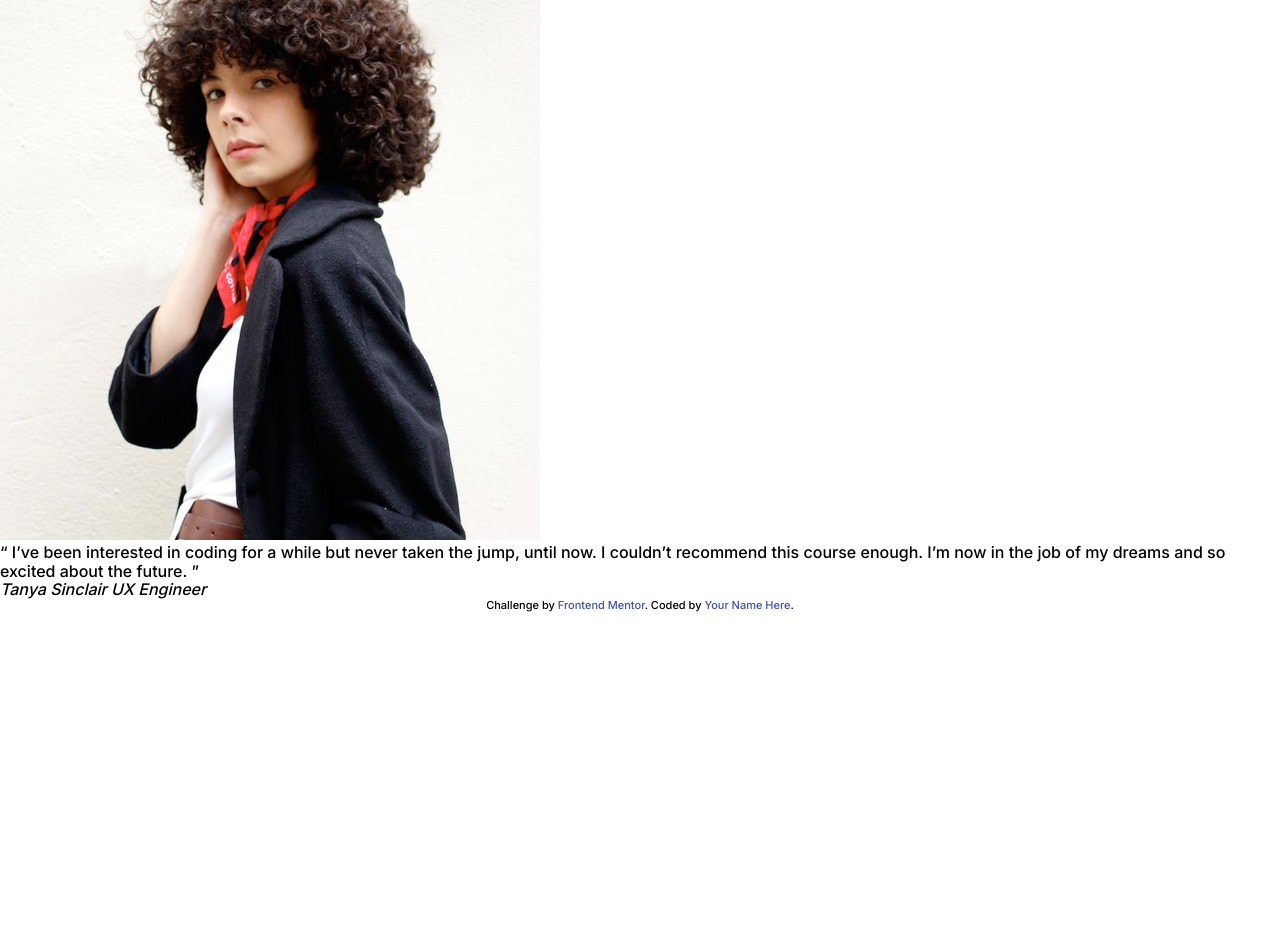
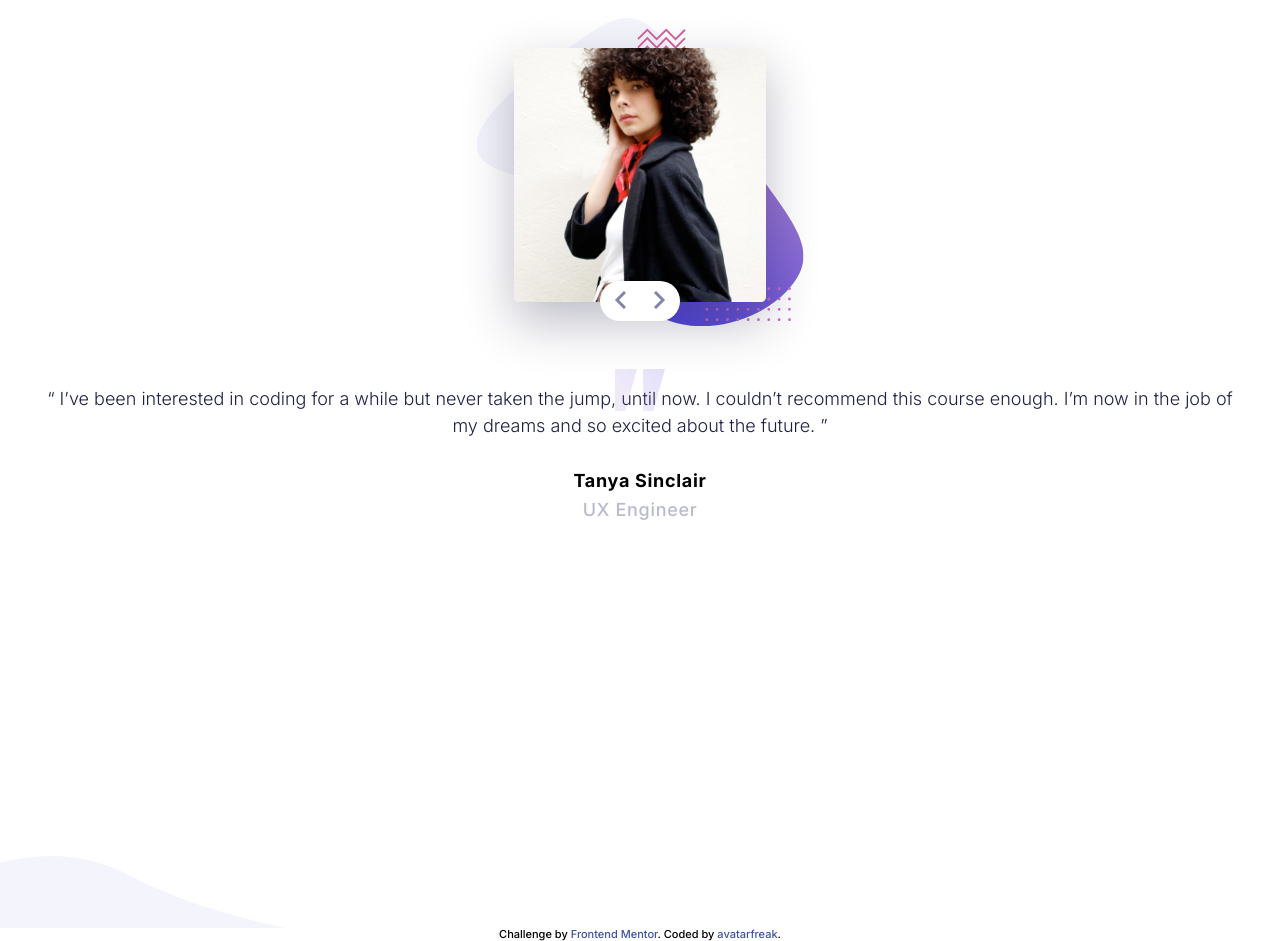
Before and after one commit to avatarfreak/frontend-coding-bootcamp, a plain HTML site: page index.html in a window 1280 px wide. Before the commit the page ends 800 px from the top, so only its background shows below. Drawn offline with Linux system fonts and the light colour scheme.

Commit message:
adding box class

```diff
--- a/css/main.css
+++ b/css/main.css
@@ -2,6 +2,11 @@
 :root {
   --clr-primary-100: hsl(240, 18%, 77%);
   --clr-primary-110: hsl(240, 38%, 20%);
+
+  --fs-size-sm: 0.875rem;
+  --fs-size-md: 1.125rem;
+  --fs-size-lg: 2rem;
+
   --fw-weight-thin: 300;
   --fw-weight-medium: 500;
   --fw-weight-bold: 700;
@@ -16,8 +21,10 @@
 }
 body {
   margin: 0 auto;
-  min-height: 100vh;
+  height: 100%;
   font-family: "Inter", sans-serif;
+  font-size: var(--fs-size-sm);
+  text-align: center;
 }
 
 img {
@@ -29,9 +36,135 @@ a {
   text-decoration: none;
 }
 
-ul {
-  list-style-type: none;
+figure {
+  position: relative;
+  margin-bottom: 5rem;
+  margin-top: 3rem;
+  height: 100vh;
 }
+
+figure::before {
+  content: "";
+  position: absolute;
+  top: 0;
+  left: 50%;
+  transform: translateX(-50%);
+  margin-top: -2rem;
+  background: url("../images/pattern-bg.svg");
+  background-repeat: no-repeat;
+  background-size: cover;
+  width: 328px;
+  height: 308px;
+  z-index: -1;
+}
+
+figure::before {
+  content: "";
+  position: absolute;
+  top: 0;
+  left: 50%;
+  transform: translateX(-50%);
+  margin-top: -1.9rem;
+  background: url("../images/pattern-bg.svg");
+  background-repeat: no-repeat;
+  background-size: cover;
+  width: 327px;
+  height: 308px;
+  z-index: -1;
+}
+
+figure::after {
+  content: "";
+  position: absolute;
+  left: 0;
+  bottom: -5rem;
+  background: url("../images/pattern-curve.svg");
+  background-repeat: no-repeat;
+  background-size: cover;
+  width: 287px;
+  height: 72px;
+  z-index: -1;
+}
+
+.slider-img {
+  display: inline-block;
+  width: 252px;
+  height: 254px;
+  box-shadow: 0 20px 50px hsla(240, 37%, 20%, 0.3);
+  border-radius: 5px;
+}
+
+.box {
+  position: relative;
+}
+
+button {
+  margin: 0;
+  border: 0;
+  background: transparent;
+  cursor: pointer;
+}
+
+.direction {
+  width: 80px;
+  height: 40px;
+  background: #fff;
+  border-radius: 1.5rem;
+  position: absolute;
+  bottom: 0;
+  left: 50%;
+  transform: translateX(-50%);
+  margin-bottom: -1rem;
+  display: flex;
+  justify-content: space-around;
+  align-items: center;
+}
+
+blockquote {
+  margin-top: 5rem;
+  margin-left: 2rem;
+  margin-right: 2rem;
+  position: relative;
+}
+
+blockquote::before {
+  content: "";
+  position: absolute;
+  top: -1rem;
+  left: 50%;
+  transform: translateX(-50%);
+  background: url("../images/pattern-quotes.svg");
+  background-repeat: no-repeat;
+  background-size: contain;
+  height: 60px;
+  width: 50px;
+}
+
+blockquote p {
+  font-size: var(--fs-size-md);
+  line-height: 1.5;
+  font-weight: var(--fw-weight-thin);
+  color: var(--clr-primary-110);
+}
+
+cite {
+  font-style: normal;
+  display: block;
+  font-size: var(--fs-size-md);
+  letter-spacing: 0.7px;
+}
+
+cite.name {
+  font-weight: var(--fw-weight-bold);
+  margin-top: 2rem;
+}
+
+cite.designation {
+  color: var(--clr-primary-100);
+  font-weight: var(--fw-weight-medium);
+  padding: 0.5rem;
+}
+
 .visually-hidden {
   clip: rect(0 0 0 0);
   clip-path: inset(50%);
--- a/index.html
+++ b/index.html
@@ -18,7 +18,18 @@
   <main>
     <h1 class="visually-hidden">Testimonials slider</h1>
     <figure>
-      <img src="./images/image-tanya.jpg" alt="Tanya Sinclair">
+      <div class="box">
+        <img src="./images/image-tanya.jpg" alt="Tanya Sinclair" class="slider-img">
+
+        <!-- Button -->
+        <div class="direction">
+          <button class="prev" aria-label="previous"><img src="./images/icon-prev.svg" alt="prev"></button>
+          <button class="next" aria-label="next"><img src="./images/icon-next.svg" alt="next"></button>
+        </div>
+      </div>
+
+
+      <!-- BlockQuote -->
       <blockquote>
         <p class="quote">
           “ I’ve been interested in coding for a while but never taken the jump, until now.
@@ -26,6 +37,8 @@
           excited about the future. ”
         </p>
       </blockquote>
+
+      <!-- figcaption -->
       <figcaption>
         <cite class="name">Tanya Sinclair</cite>
         <cite class="designation">UX Engineer</cite>
@@ -33,11 +46,13 @@
     </figure>
   </main>
 
+  <footer>
+    <div class="attribution">
+      Challenge by <a href="https://www.frontendmentor.io?ref=challenge" target="_blank">Frontend Mentor</a>.
+      Coded by <a href="https://www.github.com/avatarfreak">avatarfreak</a>.
+    </div>
+  </footer>
 
-  <div class="attribution">
-    Challenge by <a href="https://www.frontendmentor.io?ref=challenge" target="_blank">Frontend Mentor</a>.
-    Coded by <a href="#">Your Name Here</a>.
-  </div>
 </body>
 
 </html>
```
